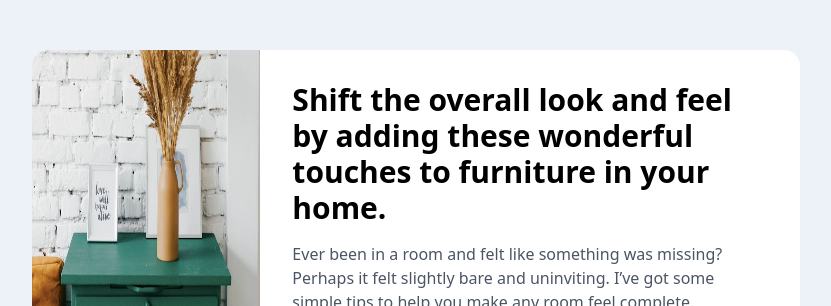
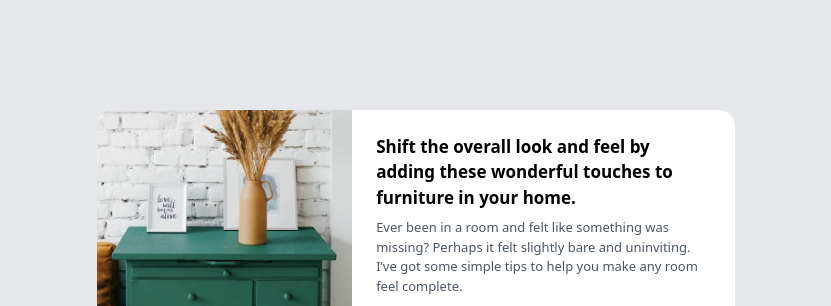
Before and after one commit to Jambisi-11/Frontend-Mentor-Share-app, a website: page index.html in a window 1280 px wide. Shown: the part 162-468 px from the top of the page, without its empty margins (224-1055 px from the left). Drawn offline with nearby package versions, Linux system fonts and the light colour scheme; files that its build step writes are made by us from their sources.

Commit message:
first commit

```diff
--- a/index.html
+++ b/index.html
@@ -23,58 +23,35 @@
       .attribution a {
         color: hsl(228, 45%, 44%);
       }
-
-      .responsive-div {
-        display: flex;
-        width: full;
-        max-width: 768px;
-        border-radius: 1em;
-        background-color: white;
-        flex-direction: column;
-      }
-      @media (min-width: 768px) {
-        .responsive-div {
-          display: flex;
-          width: full;
-          max-width: 768px;
-          border-radius: 1em;
-          background-color: white;
-          flex-direction: row;
-        }
-      }
-
     </style>
   </head>
-  <body>
+  <body class="bg-gray-200 min-h-screen flex justify-center items-center">
+    <div>
       <div
-      class="bg-[hsl(210,46%,95%)] h-[100vh] flex justify-center items-center md:flex md:flex-row"
-    >
-      <div
-        class="responsive-div flex w-[60%] max-w-3xl rounded-[1em] bg-white md:flex md:flex-row"
+        class="responsive-div grid h-[15em] w-[95%] md:max-w-2xl mx-auto rounded-[1em] bg-white md:grid md:grid-cols-[40%_60%]"
       >
         <!-- Image Section -->
-        <div class="flex justify-center items-center">
+        <div class="h-full">
           <img
             src="./images/drawers.jpg"
             alt=""
-            class="rounded-tl-[1em] rounded-bl-[1em] h-full"
+            class="rounded-tl-[1em] rounded-bl-[1em] h-[240px] object-cover"
           />
         </div>
 
         <!-- Content Section -->
-        <div class="flex flex-col justify-between p-8">
+        <div class="flex flex-col justify-between p-6">
           <div>
-            <h1 class="text-3xl font-bold pf mb-4">
+            <h1 class="text-[17px] font-bold mb-2">
               Shift the overall look and feel by adding these wonderful touches
               to furniture in your home.
             </h1>
-            <p class="mb-4 text-gray-600">
+            <p class="mb-4 text-[13px] text-gray-600">
               Ever been in a room and felt like something was missing? Perhaps
               it felt slightly bare and uninviting. I’ve got some simple tips to
               help you make any room feel complete.
             </p>
           </div>
-
           <!-- Profile Section -->
           <div class="flex justify-between items-center w-full">
             <div class="flex items-center gap-4">
@@ -94,16 +71,19 @@
               alt="Share Icon"
               class="cursor-pointer bg-gray-700 rounded-full w-10 h-10 p-2"
             />
+          </div>
+        </div>
+      </div>
 
+      <!-- Modal -->
       <div
         id="myModal"
-              class="fixed inset-0 ml-[48%] flex justify-end items-center hidden"
+        class="fixed inset-0 flex justify-center items-center hidden"
       >
-              <!-- Speech Bubble Shape -->
         <div
-                class="relative bg-gray-700 text-wite p-4 w-80 h-16 rounded-lg shadow-lg mt-8 mx-auto"
+          class="relative bg-gray-700 text-white p-4 w-65 h-14 ml-[61.5%] mt-[-0.2px] rounded-lg mx-auto"
         >
-                <ul class="flex items-center justify-center gap-6 mb-4 w-70">
+          <ul class="flex items-center justify-center gap-6 mb-4 w-full">
             <li class="font-bold text-white">
               <a href="#">Share</a>
             </li>
@@ -128,7 +108,6 @@
             <li>
               <a href="">
                 <img
-                        class="bg-gray-700"
                   src="./images/icon-pinterest.svg"
                   alt="Pinterest"
                   class="w-6 h-6"
@@ -136,15 +115,6 @@
               </a>
             </li>
           </ul>
-                <div class="flex justify-end gap-4">
-                  <button
-                    id="closeModalBtn"
-                    class="text-gray-700 transition-colors"
-                  >
-                    .
-                  </button>
-                </div>
-
           <div
             class="absolute -bottom-6 left-[45%] w-0 h-0"
             style="
@@ -155,45 +125,23 @@
           ></div>
         </div>
       </div>
-          </div>
 
       <div class="attribution">
         Challenge by
-            <a
-              href="https://www.frontendmentor.io?ref=challenge"
-              target="_blank"
+        <a href="https://www.frontendmentor.io?ref=challenge" target="_blank"
           >Frontend Mentor</a
         >. Coded by <a href="#">Ajide O. James</a>.
-          </div>
-        </div>
       </div>
     </div>
 
     <script>
       const openModalBtn = document.getElementById("openModalBtn");
-      const closeModalBtn = document.getElementById("closeModalBtn");
       const modal = document.getElementById("myModal");
 
-      openModalBtn.onclick = () => {
+      openModalBtn.addEventListener("click", () => {
         modal.classList.remove("hidden");
-      };
+      });
 
-      // openModalBtn.addEventListener("click", () => {
-      //   modal.classList.remove("hidden");
-      // });
-
-      closeModalBtn.onclick = () => {
-        modal.classList.add("hidden");
-      };
-      // closeModalBtn.addEventListener("click", () => {
-      //   modal.classList.add("hidden");
-      // });
-
-      // showChallengeBtn.onclick = () => {
-      //   challengeBtn.classList.remove("hidden");
-      // };
-
-      // Close modal when clicking outside of it
       window.addEventListener("click", (event) => {
         if (event.target === modal) {
           modal.classList.add("hidden");
```
Lines whose indentation alone changed are shown as unchanged.
